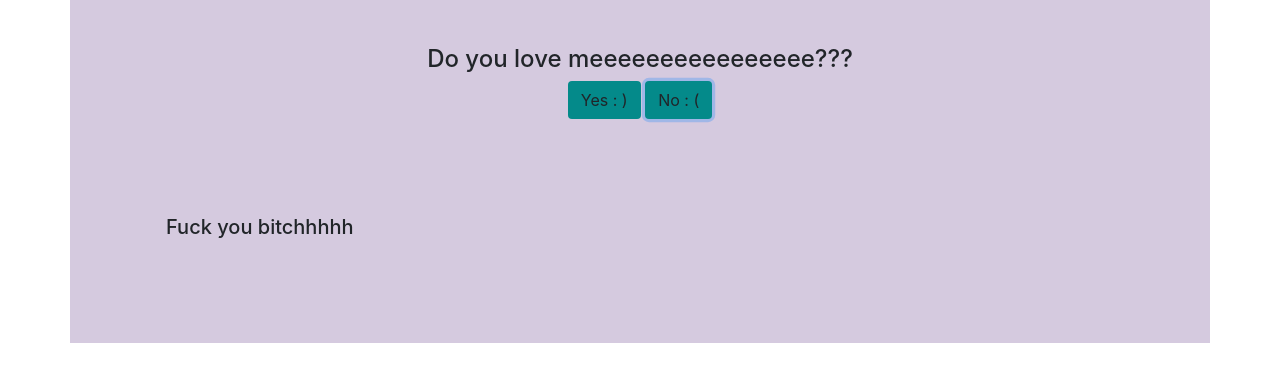
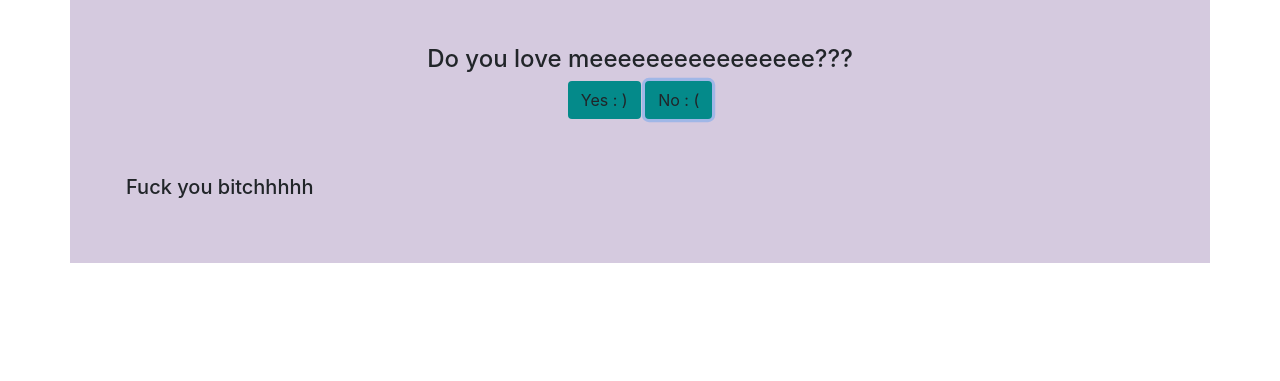
Before and after one commit to reshmab-hehe/Training, a plain HTML site: page Anniversary/src/index.html in a window 1280 px wide. Both pictures are taken after a click on the button "No : (". Shown: the part 189-570 px from the top of the page. Drawn offline with nearby package versions, Linux system fonts and the light colour scheme.

Commit message:
Update index.html

```diff
--- a/Anniversary/src/index.html
+++ b/Anniversary/src/index.html
@@ -66,7 +66,7 @@ Do you love meeeeeeeeeeeeeeee???
             </div>
         </div>
         <div class="row">
-            <div class="col-md-12 response-div m-5">
+            <div class="col-md-12 response-div m-2">
 
             </div>
         </div>
@@ -147,6 +147,7 @@ Do you love meeeeeeeeeeeeeeee???
         $('.no-btn').on('click', function(){
             // Append content to the div
             $('.response-div').empty();
+            $('.form-div').empty();
 
             $('.response-div').append("<h5>Fuck you bitchhhhh</h5>");
         });
```
